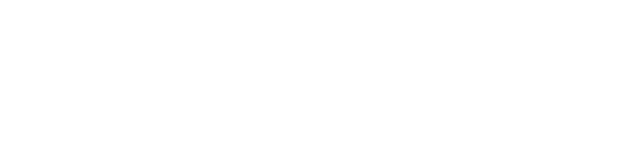
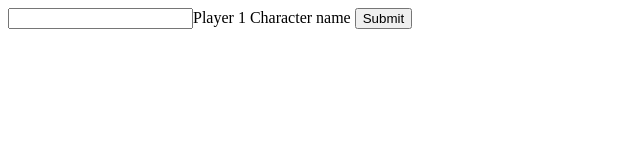
Before and after one commit to chrweave/noodlings, a plain HTML site: page phraseBattle.html in a window 1280 px wide. Shown: the whole page, without its empty margins (0-640 px from the left). Drawn offline with Linux system fonts and the light colour scheme.

Commit message:
added p1 name

```diff
--- a/phraseBattle.html
+++ b/phraseBattle.html
@@ -3,5 +3,18 @@
 <head>
 </head>
 <body>
+  <div id="chooseYourName">
+    <form id="player1form" onSubmit="return pOneName()">
+      <input type="text">Player 1 Character name</input>
+      <input type="submit" />
+    </form>
+  </div>
+  <div id="battle">
+  </div>
+  <script>
+    function pOneName(){
+      alert(document.getElementByID("player1form").value);
+    }
+  </script>
 </body>
 </html>
```
